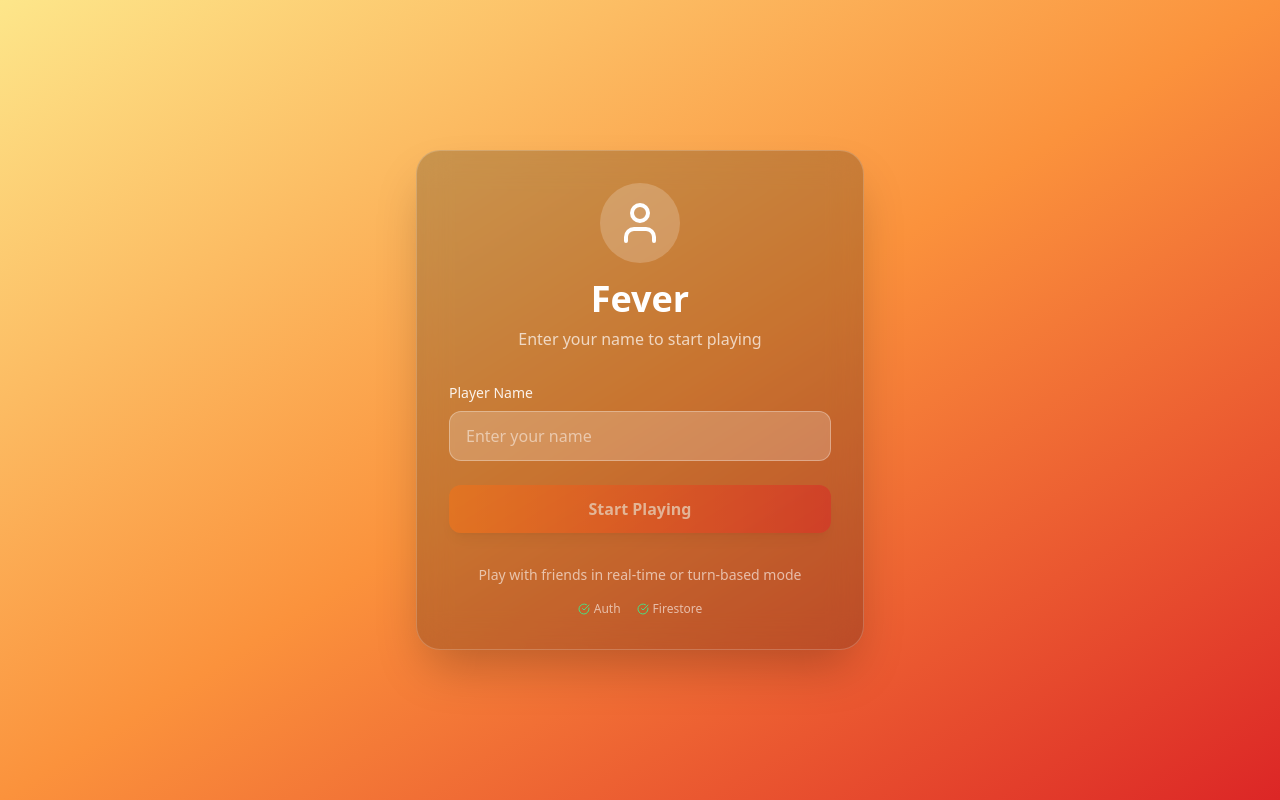
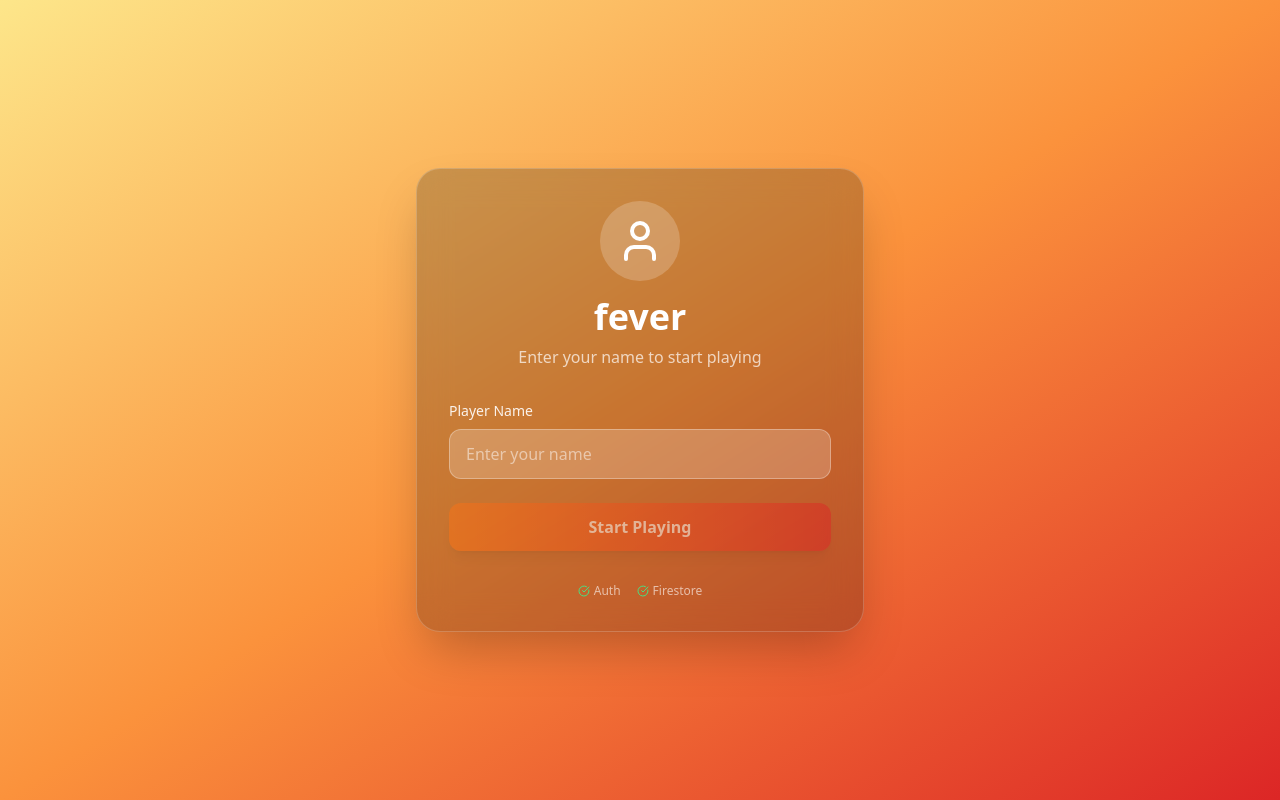
Before and after one commit to ege-dgny/fever, a React (Vite) app: page /join/1 in a window 1280 px wide. Built offline with nearby package versions, Linux system fonts and the light colour scheme; no server answers.

Commit message:
THING WORKSS

```diff
--- a/src/components/Auth.tsx
+++ b/src/components/Auth.tsx
@@ -70,7 +70,7 @@ const Auth: React.FC = () => {
           <div className="bg-white/20 rounded-full p-4 mb-4">
             <User className="w-12 h-12 text-white" />
           </div>
-          <h1 className="text-4xl font-bold text-white mb-2">Fever</h1>
+          <h1 className="text-4xl font-bold text-white mb-2">fever</h1>
           <p className="text-white/70 text-center">Enter your name to start playing</p>
         </div>
 
@@ -101,7 +101,7 @@ const Auth: React.FC = () => {
         </form>
 
         <div className="mt-8 text-center text-white/60 text-sm">
-          <p>Play with friends in real-time or turn-based mode</p>
+          <p> </p>
 
           {/* Firebase Status Indicator */}
           <div className="mt-4 flex justify-center gap-4 text-xs">
```
